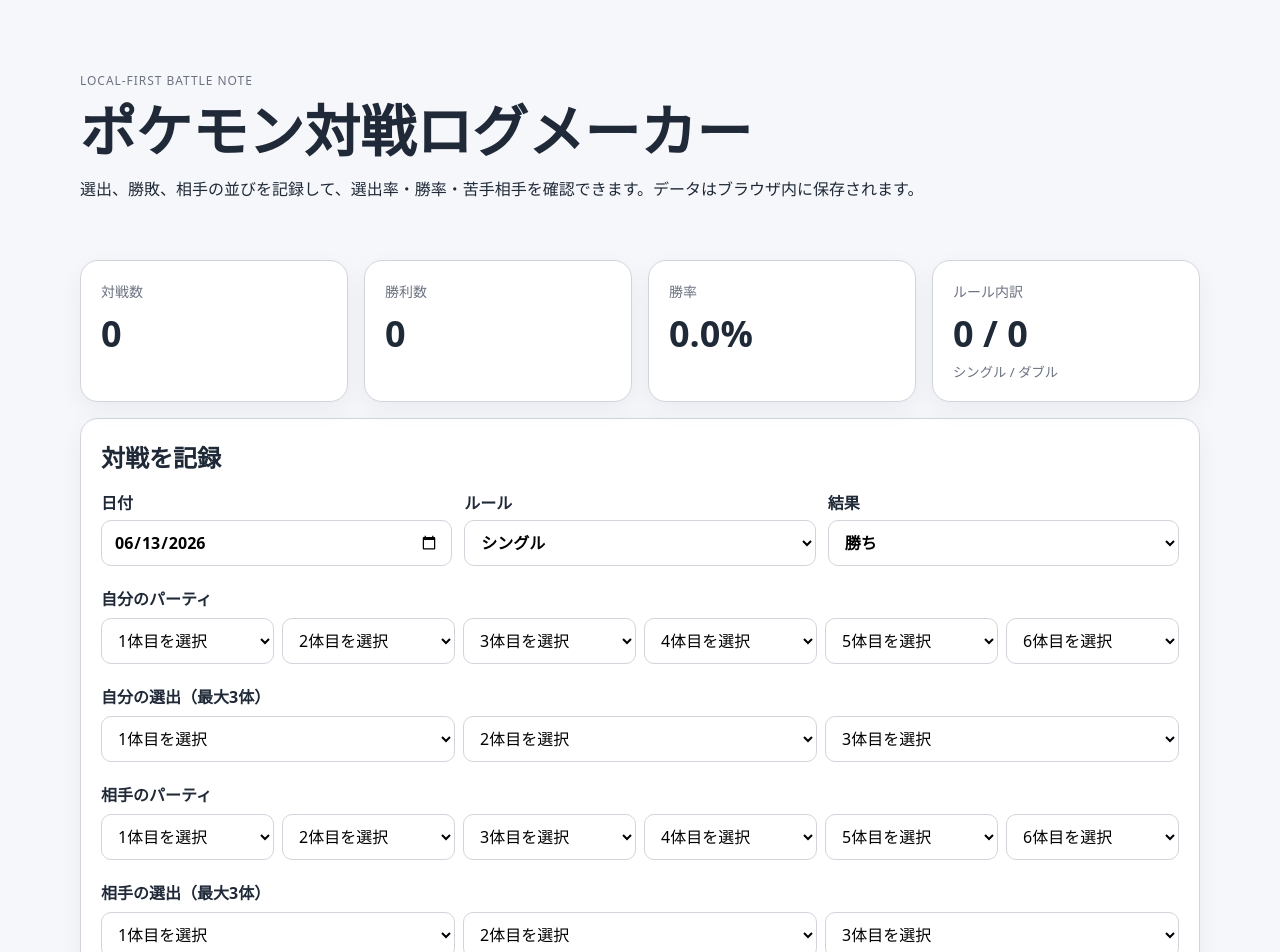
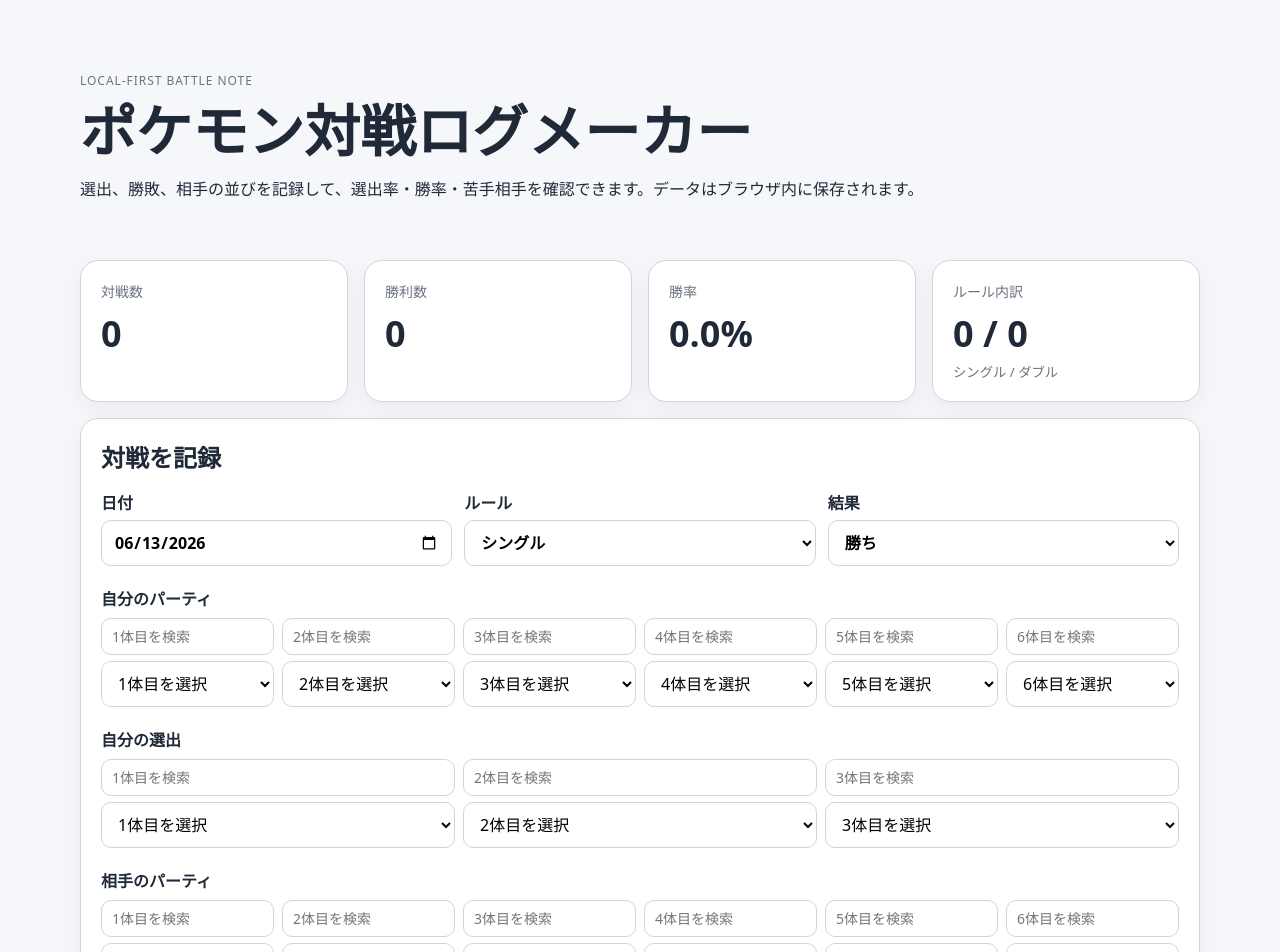
Before and after one commit to murasakitune/poke-log, a Next.js app: page / in a window 1280 px wide. Shown: the top 952 px of the page. Built offline with nearby package versions, Linux system fonts and the light colour scheme.

Commit message:
選出の選択を便利に

```diff
--- a/src/app/globals.css
+++ b/src/app/globals.css
@@ -41,3 +41,17 @@
 .stats small { display: block; color: var(--muted); margin-top: 4px; }
 .note p { margin: 0; color: var(--muted); }
 code { background: #f3f4f6; border: 1px solid var(--border); border-radius: 6px; padding: 2px 6px; }
+.pokemonSelectBox {
+  display: grid;
+  gap: 6px;
+}
+
+.pokemonSelectBox input[type="search"] {
+  width: 100%;
+  padding: 8px 10px;
+  font-size: 14px;
+}
+
+.pokemonSelectBox select {
+  width: 100%;
+}
--- a/src/app/page.tsx
+++ b/src/app/page.tsx
@@ -117,13 +117,34 @@
     return { total, wins, single, double, selected, opponentSelected, losingOpponents };
   }, [logs]);
 
-  const updateArray = (key: keyof BattleLog, index: number, value: string) => {
+  const updateArray = (
+    key: "myTeam" | "selected" | "opponentTeam" | "opponentSelected",
+    index: number,
+    value: string
+  ) => {
     setForm((prev) => {
       const current = prev[key];
-      if (!Array.isArray(current)) return prev;
-      const next = [...current];
-      next[index] = value;
-      return { ...prev, [key]: next };
+      const nextArray = [...current];
+      nextArray[index] = value;
+
+      const next = {
+        ...prev,
+        [key]: nextArray,
+      };
+
+      if (key === "myTeam") {
+        next.selected = next.selected.map((name) =>
+          next.myTeam.includes(name) ? name : ""
+        );
+      }
+
+      if (key === "opponentTeam") {
+        next.opponentSelected = next.opponentSelected.map((name) =>
+          next.opponentTeam.includes(name) ? name : ""
+        );
+      }
+
+      return next;
     });
   };
 
@@ -209,13 +230,37 @@
           </label>
         </div>
 
-        <PokemonSelectGroup title="自分のパーティ" values={form.myTeam} onChange={(i, v) => updateArray("myTeam", i, v)} />
-        <PokemonSelectGroup title={`自分の選出（${form.rule === "シングル" ? "最大3体" : "最大4体"}）`} values={form.selected} onChange={(i, v) => updateArray("selected", i, v)} />
-        <PokemonSelectGroup title="相手のパーティ" values={form.opponentTeam} onChange={(i, v) => updateArray("opponentTeam", i, v)} />
-        <PokemonSelectGroup title={`相手の選出（${form.rule === "シングル" ? "最大3体" : "最大4体"}）`} values={form.opponentSelected} onChange={(i, v) => updateArray("opponentSelected", i, v)} />
-
+      <PokemonSelectGroup
+        title="自分のパーティ"
+        values={form.myTeam}
+        options={POKEMON_OPTIONS}
+        onChange={(index, value) => updateArray("myTeam", index, value)}
+      />
+      <PokemonSelectGroup
+        title="自分の選出"
+        values={form.selected}
+        options={form.myTeam.filter(Boolean)}
+        onChange={(index, value) => updateArray("selected", index, value)}
+      />
+      <PokemonSelectGroup
+        title="相手のパーティ"
+        values={form.opponentTeam}
+        options={POKEMON_OPTIONS}
+        onChange={(index, value) => updateArray("opponentTeam", index, value)}
+      />
+      <PokemonSelectGroup
+        title="相手の選出"
+        values={form.opponentSelected}
+        options={form.opponentTeam.filter(Boolean)}
+        onChange={(index, value) => updateArray("opponentSelected", index, value)}
+      />
         <label>メモ<textarea value={form.memo} onChange={(e) => setForm({ ...form, memo: e.target.value })} placeholder="勝因、敗因、次に試すことなど" /></label>
         <button onClick={addLog}>記録する</button>
+      </section>
+
+      <section className="card note">
+        <h2>ポケモンリストの編集方法</h2>
+        <p><code>src/data/pokemon.json</code> に名前を追加すると、各プルダウンの候補に反映されます。</p>
       </section>
 
       <section className="grid">
@@ -251,19 +296,81 @@
   );
 }
 
-function PokemonSelectGroup({ title, values, onChange }: { title: string; values: string[]; onChange: (index: number, value: string) => void }) {
+function PokemonSelectGroup({
+  title,
+  values,
+  options,
+  onChange,
+}: {
+  title: string;
+  values: string[];
+  options: string[];
+  onChange: (index: number, value: string) => void;
+}) {
+  const [queries, setQueries] = useState<string[]>(() => values.map(() => ""));
+
+  const updateQuery = (index: number, value: string) => {
+    setQueries((prev) => {
+      const next = [...prev];
+      next[index] = value;
+      return next;
+    });
+
+    if (options.includes(value)) {
+      onChange(index, value);
+    }
+  };
+
   return (
     <div>
       <h3>{title}</h3>
       <div className="inputs">
-        {values.map((value, i) => (
-          <select key={i} value={value} onChange={(e) => onChange(i, e.target.value)} aria-label={`${title} ${i + 1}体目`}>
-            <option value="">{i + 1}体目を選択</option>
-            {POKEMON_OPTIONS.map((name) => (
-              <option key={name} value={name}>{name}</option>
-            ))}
-          </select>
-        ))}
+        {values.map((value, i) => {
+          const query = queries[i] ?? "";
+          const filteredOptions = options.filter((name) =>
+            name.includes(query.trim())
+          );
+          const datalistId = `${title}-${i}-pokemon-list`;
+
+          return (
+            <div className="pokemonSelectBox" key={i}>
+              <input
+                type="search"
+                value={query}
+                onChange={(e) => updateQuery(i, e.target.value)}
+                placeholder={`${i + 1}体目を検索`}
+                list={datalistId}
+                aria-label={`${title} ${i + 1}体目を検索`}
+              />
+
+              <datalist id={datalistId}>
+                {filteredOptions.map((name) => (
+                  <option key={name} value={name} />
+                ))}
+              </datalist>
+
+              <select
+                value={value}
+                onChange={(e) => {
+                  onChange(i, e.target.value);
+                  setQueries((prev) => {
+                    const next = [...prev];
+                    next[i] = e.target.value;
+                    return next;
+                  });
+                }}
+                aria-label={`${title} ${i + 1}体目`}
+              >
+                <option value="">{i + 1}体目を選択</option>
+                {options.map((name) => (
+                  <option key={name} value={name}>
+                    {name}
+                  </option>
+                ))}
+              </select>
+            </div>
+          );
+        })}
       </div>
     </div>
   );
```
